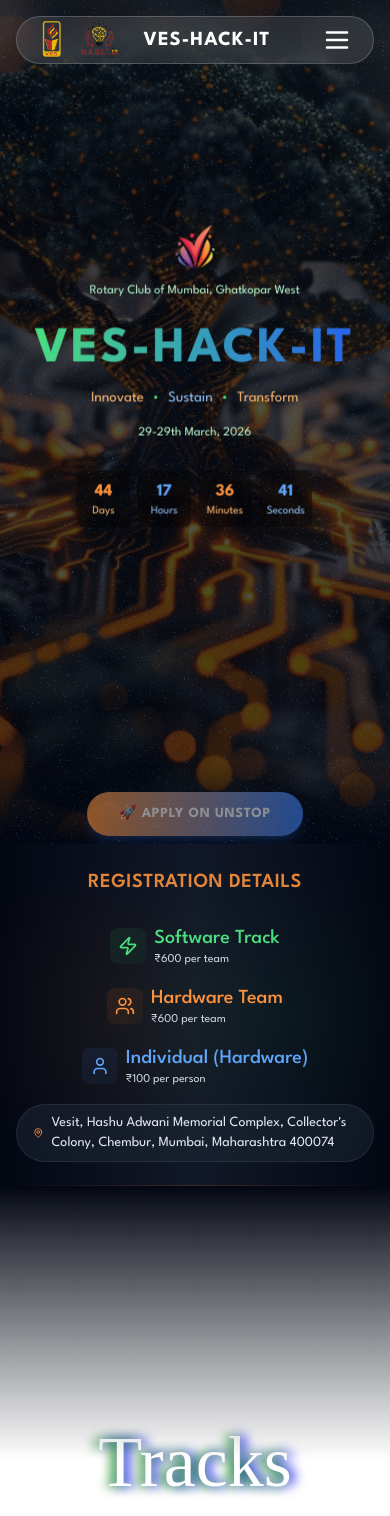
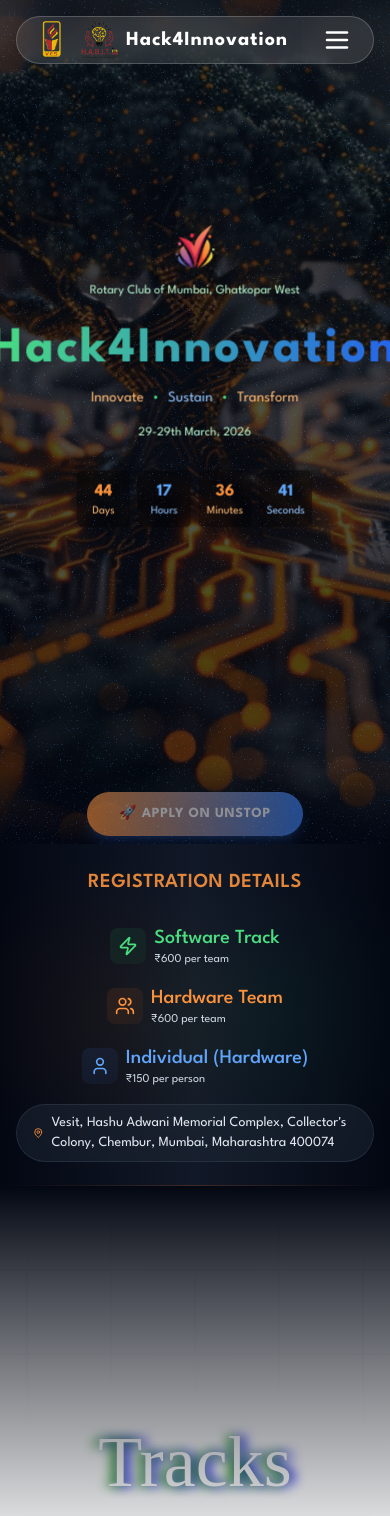
Before and after one commit to Sushant0412/ves-hack-it, a React (Vite) app in the folder frontend/: page / in a window 390 px wide. Shown: the top 1516 px of the page. Built offline with nearby package versions, Linux system fonts and the light colour scheme; a web font is replaced by a local one.

Commit message:
Updated with PS,Tracks and prize pool

```diff
--- a/frontend/index.html
+++ b/frontend/index.html
@@ -4,7 +4,7 @@
     <meta charset="UTF-8" />
     <link rel="icon" href="src\Pages\ComingSoon\VesitLogo.png" />
     <meta name="viewport" content="width=device-width, initial-scale=1.0" />
-    <meta name="title" content="VES-HACK-IT" />
+    <meta name="title" content="Hack4Innovation" />
     <meta
       name="description"
       content="Participate in the biggest VESIT hackathon and win prizes."
@@ -16,7 +16,7 @@
     <meta name="robots" content="index, follow" />
     <meta http-equiv="Content-Type" content="text/html; charset=utf-8" />
     <meta name="language" content="English" />
-    <title>VES-HACK-IT</title>
+    <title>Hack4Innovation</title>
 
     <link rel="preconnect" href="https://fonts.googleapis.com" />
     <link rel="preconnect" href="https://fonts.gstatic.com" crossorigin />
--- a/frontend/src/Pages/Faq.jsx
+++ b/frontend/src/Pages/Faq.jsx
@@ -7,13 +7,13 @@
     category: 'General',
     questions: [
       {
-        question: "What is VES-HACK-IT?",
-        answer: "VES-HACK-IT is an electrifying 30-hour Hackathon organized at VESIT College where innovation meets sustainability! It brings together students to tackle real-world challenges with eco-friendly and energy-efficient solutions. Hosted in association with the Rotary Club of Mumbai, Ghatkopar West, this event is a perfect blend of innovation and impact."
+        question: "What is Hack4Innovation?",
+        answer: "Hack4Innovation is an electrifying 30-hour Hackathon organized at VESIT College where innovation meets sustainability! It brings together students to tackle real-world challenges with eco-friendly and energy-efficient solutions. Hosted in association with the Rotary Club of Mumbai, Ghatkopar West, this event is a perfect blend of innovation and impact."
       },
       {
-        question: 'When and where is VES-HACK-IT?',
+        question: 'When and where is Hack4Innovation?',
         answer:
-          'VES-HACK-IT will be held on March 28-29, 2026, at VESIT, Chembur, Mumbai. Mark your calendars for an unforgettable experience!',
+          'Hack4Innovation will be held on March 28-29, 2026, at VESIT, Chembur, Mumbai. Mark your calendars for an unforgettable experience!',
       },
       {
         question: 'What is the cost?',
@@ -28,7 +28,7 @@
       {
         question: 'I have never participated in a hackathon before!',
         answer:
-          'No worries! VES-HACK-IT will feature workshops and mentoring sessions to help you get started, especially for the Hardware Track. Everyone is encouraged to participate, learn, and innovate!',
+          'No worries! Hack4Innovation will feature workshops and mentoring sessions to help you get started, especially for the Hardware Track. Everyone is encouraged to participate, learn, and innovate!',
       },
       {
         question: 'Where can I get more details or ask questions?',
@@ -41,8 +41,8 @@
     category: 'Virtual',
     questions: [
       {
-        question: "Is VES-HACK-IT a virtual event?",
-        answer: "No, the final round of VES-HACK-IT will be held in person at VESIT, Chembur, Mumbai. However, other rounds, such as PPT submissions, will be conducted online to ensure flexibility and wider participation."
+        question: "Is Hack4Innovation a virtual event?",
+        answer: "No, the final round of Hack4Innovation will be held in person at VESIT, Chembur, Mumbai. However, other rounds, such as PPT submissions, will be conducted online to ensure flexibility and wider participation."
       },
       {
         question: 'What resources should I bring?',
@@ -71,7 +71,7 @@
       },
       {
         question: "When is registration open?",
-        answer: "Registration for VES-HACK-IT is live now and closes on March 12, 2026. Don’t miss out on this thrilling event!"
+        answer: "Registration for Hack4Innovation is live now and closes on March 12, 2026. Don’t miss out on this thrilling event!"
       },
     ],
   },
@@ -79,13 +79,13 @@
     category: 'Tracks & Teams',
     questions: [
       {
-        question: 'What are the tracks for VES-HACK-IT?',
+        question: 'What are the tracks for Hack4Innovation?',
         answer:
           'There are two tracks:\n🔹 Software – Build innovative, sustainable software solutions.\n🔹 Hardware – Create impactful, energy-efficient prototypes ',
       },
       {
         question: "How will tracks and prizes work?",
-        answer: "Participants can choose one track for submission. Each track, Hardware and Software, will have one winner per problem statement. The 1st place winners of both tracks will receive ₹50,000 each, and the 2nd place winners will receive ₹25,000 each, adding up to the ₹1,50,000 prize pool. Check the Prizes section for more details."
+        answer: "Participants can choose one track for submission. Each track, Hardware and Software, will have three winners per problem statement. In each track, the 1st place winners will receive ₹40,000, 2nd place winners will receive ₹20,000, and 3rd place winners will receive ₹15,000, totaling the ₹1,50,000 prize pool. Check the Prizes section for more details."
       },
       {
         question: 'Do I need a team?',
--- a/frontend/src/Pages/Footer.jsx
+++ b/frontend/src/Pages/Footer.jsx
@@ -32,7 +32,7 @@
           {/* About Section */}
           <div className="space-y-4">
             <h3 className="text-lg font-bold bg-gradient-to-r from-orange-400 to-blue-500 bg-clip-text text-transparent">
-              About VesHackIT
+              About Hack4Innovation
             </h3>
             <p className="text-sm text-gray-400">
               A 24-hour hackathon fostering innovation and creativity among
@@ -117,7 +117,7 @@
       <div className="border-t border-gray-800">
         <div className="max-w-7xl mx-auto px-4 py-4">
           <div className="flex flex-col md:flex-row justify-between items-center text-sm text-gray-500">
-            <p>© 2026 VesHackIT. All rights reserved.</p>
+            <p>© 2026 Hack4Innovation. All rights reserved.</p>
             {/* <div className="flex space-x-4 mt-2 md:mt-0">
               <a
                 href="#privacy"
--- a/frontend/src/Pages/Landing/Navbar.jsx
+++ b/frontend/src/Pages/Landing/Navbar.jsx
@@ -53,7 +53,7 @@
           <img src={SecLogo} alt="HABIT.ia Logo" className="rounded-lg" />
         </div>
         <h1 className="md:hidden text-xl flex justify-center items-center p-0 m-0 font-bold tracking-wider text-white league-spartan-font">
-          VES-HACK-IT
+          Hack4Innovation
         </h1>
         {/* Desktop Navigation Items */}
         <div className="flex items-center gap-2 px-4 py-2 shadow-lg relative h-full justify-center">
--- a/frontend/src/Pages/Landing/RegDetail.jsx
+++ b/frontend/src/Pages/Landing/RegDetail.jsx
@@ -71,7 +71,7 @@
                   <p className="text-blue-400 font-medium text-xl">
                     Individual (Hardware)
                   </p>
-                  <p className="text-slate-300 text-xs">₹100 per person</p>
+                  <p className="text-slate-300 text-xs">₹150 per person</p>
                 </div>
               </div>
             </div>
--- a/frontend/src/Pages/Landing/rect.jsx
+++ b/frontend/src/Pages/Landing/rect.jsx
@@ -110,7 +110,7 @@
           </div>
 
           <h1 className="text-5xl sm:text-5xl md:text-6xl lg:text-7xl xl:text-8xl font-bold tracking-wider mb-3 sm:mb-4 text-transparent bg-clip-text bg-gradient-to-r from-green-400 to-blue-600">
-            VES-HACK-IT
+            Hack4Innovation
           </h1>
 
           <div className="text-sm sm:text-base md:text-lg lg:text-xl xl:text-2xl space-x-2 sm:space-x-4 text-green-200 mb-4 sm:mb-6">
--- a/frontend/src/Pages/Prizes.jsx
+++ b/frontend/src/Pages/Prizes.jsx
@@ -6,13 +6,19 @@
     imgSrc: "https://img.icons8.com/emoji/96/000000/1st-place-medal-emoji.png",
     altText: "1st Place Medal",
     rank: "gold",
-    details: [{ text: "Rs.50000" }],
+    details: [{ text: "Rs.40,000" }],
   },
   {
     imgSrc: "https://img.icons8.com/emoji/96/000000/2nd-place-medal-emoji.png",
     altText: "2nd Place Medal",
     rank: "silver",
-    details: [{ text: "Rs.25000" }],
+    details: [{ text: "Rs.20,000" }],
+  },
+  {
+    imgSrc: "https://img.icons8.com/emoji/96/000000/3rd-place-medal-emoji.png",
+    altText: "3rd Place Medal",
+    rank: "bronze",
+    details: [{ text: "Rs.15,000" }],
   },
 ];
 const hardwarePrizeData = [
@@ -20,13 +26,19 @@
     imgSrc: "https://img.icons8.com/emoji/96/000000/1st-place-medal-emoji.png",
     altText: "1st Place Medal",
     rank: "gold",
-    details: [{ text: "Rs.50000" }],
+    details: [{ text: "Rs.40,000" }],
   },
   {
     imgSrc: "https://img.icons8.com/emoji/96/000000/2nd-place-medal-emoji.png",
     altText: "2nd Place Medal",
     rank: "silver",
-    details: [{ text: "Rs.25000" }],
+    details: [{ text: "Rs.20,000" }],
+  },
+  {
+    imgSrc: "https://img.icons8.com/emoji/96/000000/3rd-place-medal-emoji.png",
+    altText: "3rd Place Medal",
+    rank: "bronze",
+    details: [{ text: "Rs.15,000" }],
   },
 ];
 
@@ -100,11 +112,11 @@
           {details.map((detail, index) => (
             <p
               className={`font-medium text-4xl ${
-                rank === "gold" ? "text-yellow-500" : "text-gray-400"
+                rank === "gold" ? "text-yellow-500" : rank === "silver" ? "text-gray-400" : "text-orange-600"
               }`}
               style={{
                 textShadow:
-                  rank === "gold" ? "0 2px 12px gold" : "0 2px 8px grey",
+                  rank === "gold" ? "0 2px 12px gold" : rank === "silver" ? "0 2px 8px grey" : "0 2px 8px #cd7f32",
               }}
               key={index}
             >
--- a/frontend/src/Pages/Timeline/Timeline.jsx
+++ b/frontend/src/Pages/Timeline/Timeline.jsx
@@ -15,21 +15,21 @@
 
     Hardware: [
        {
-        date: "12th February",
-        title: "Registration opening and PPT submission on unstop",
+          date: "14th February",
+          title: "Registration Opening and Release of Problem Statements on Unstop",
         },
         {
-        date: "8th March - 12th March",
-        title: "Registration and PPT submission closing on unstop",
+          date: "5th March",
+          title: "Submission of PPT Deadline",
         },
         {
-        date: "12th March - 20th March",
-        title: "Shortlisted Teams Announcement",
+          date: "20th March",
+          title: "List of Shortlisted Teams for Main Competition",
         },
         {
-        date: "28th March - 29th March",
-        title: "28-29th March: Final Hackathon Round.",
-      },
+          date: "28th - 29th March",
+          title: "Final Hackathon Round at VESIT",
+        }
       // {
       //   date: "4th Jan - 20th Jan",
       //   title: "Registration and workshop selection",
@@ -66,21 +66,21 @@
     ],
     Software: [
         {
-        date: "12th February",
-        title: "Registration opening and PPT submission on unstop",
+          date: "14th February",
+          title: "Registration Opening and Release of Problem Statements on Unstop",
         },
         {
-        date: "8th March - 12th March",
-        title: "Registration and PPT submission closing on unstop",
+          date: "5th March",
+          title: "Submission of PPT Deadline",
         },
         {
-        date: "12th March - 20th March",
-        title: "Shortlisted Teams Announcement",
+          date: "20th March",
+          title: "List of Shortlisted Teams for Main Competition",
         },
         {
-        date: "28th March - 29th March",
-        title: "28-29th March: Final Hackathon Round.",
-      },
+          date: "28th - 29th March",
+          title: "Final Hackathon Round at VESIT",
+        }
       // {
       //   date: "4th Jan - 20th Jan",
       //   title: "Registration and workshop selection",
```
Also changed, not shown: frontend/src/Pages/Tracks/Tracks.jsx (+26 -71 lines), 2 other files (tests, documents, lock files or other folders). Lines whose indentation alone changed are shown as unchanged.
